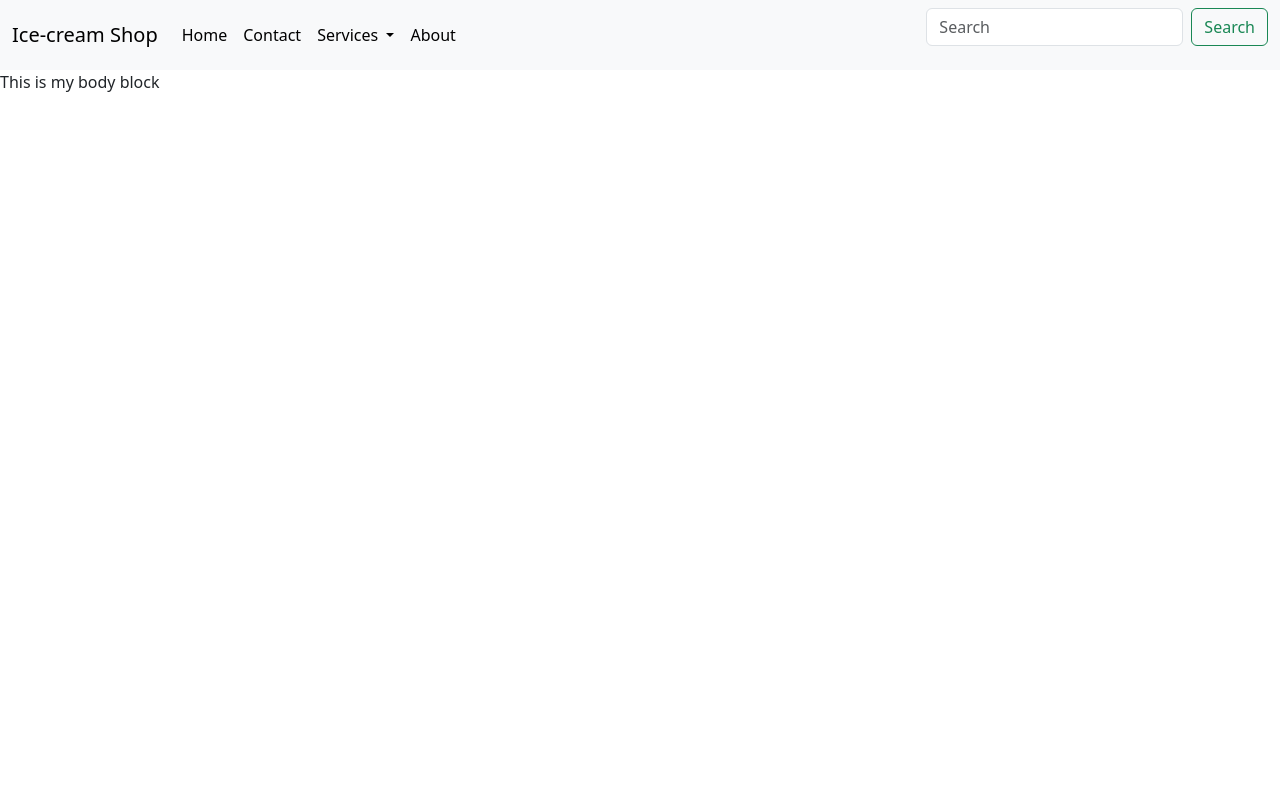
After one commit to Kathan190/User_authentication_in_django, a Django app: page /about in a window 1280 px wide. The commit adds this page. Run offline with Django 3.2, Linux system fonts and the light colour scheme.

Commit message:
new page has been added

```diff
--- /dev/null
+++ b/Home/templates/about.html
@@ -0,0 +1,5 @@
+{% extends 'base.html' %}
+
+{% block title %}Services{% endblock title %}
+
+{% block body %}This is my body block{% endblock %}
--- a/Home/templates/base.html
+++ b/Home/templates/base.html
@@ -23,7 +23,7 @@
               </li>
               <li class="nav-item dropdown">
                 <a class="nav-link dropdown-toggle active" href="#" role="button" data-bs-toggle="dropdown" aria-expanded="false">
-                  About
+                  Services
                 </a>
                 <ul class="dropdown-menu">
                   <li><a class="dropdown-item" href="#">Action</a></li>
@@ -33,7 +33,7 @@
                 </ul>
               </li>
               <li class="nav-item">
-                <a class="nav-link active" aria-disabled="flase">Blog</a>
+                <a class="nav-link active" aria-disabled="flase" href="about">About</a>
               </li>
             </ul>
             <form class="d-flex" role="search">
--- /dev/null
+++ b/Home/templates/service.html
@@ -0,0 +1,5 @@
+{% extends 'base.html' %}
+
+{% block title %}Services{% endblock title %}
+
+{% block body %}This is my body block{% endblock %}
--- a/Home/urls.py
+++ b/Home/urls.py
@@ -4,4 +4,6 @@ from Home import views
 
 urlpatterns = [
    path('', views.index, name="index"),
+   path('service', views.service, name="service"),
+   path('about', views.about, name="about"),
 ]
--- a/Home/views.py
+++ b/Home/views.py
@@ -3,3 +3,9 @@ from django.shortcuts import render, HttpResponse
 # Create your views here.
 def index(request):
     return render(request, 'index.html')
+
+def service(request):
+    return render(request, 'service.html')
+
+def about(request):
+    return render(request, 'about.html')
```
